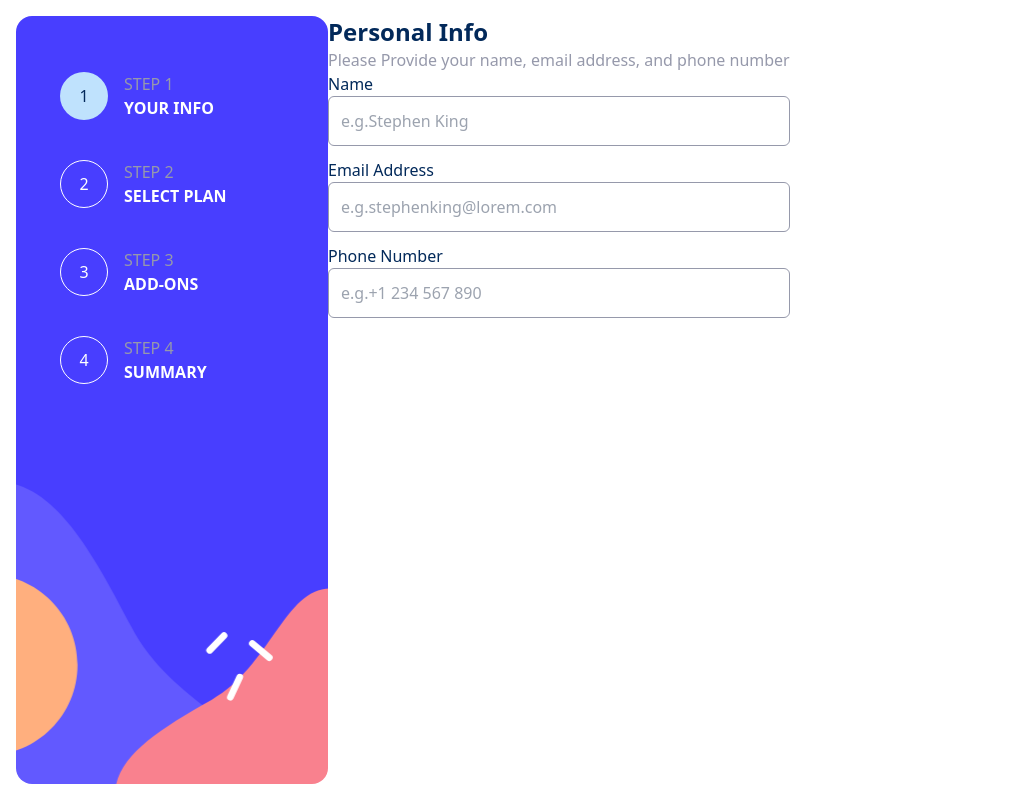
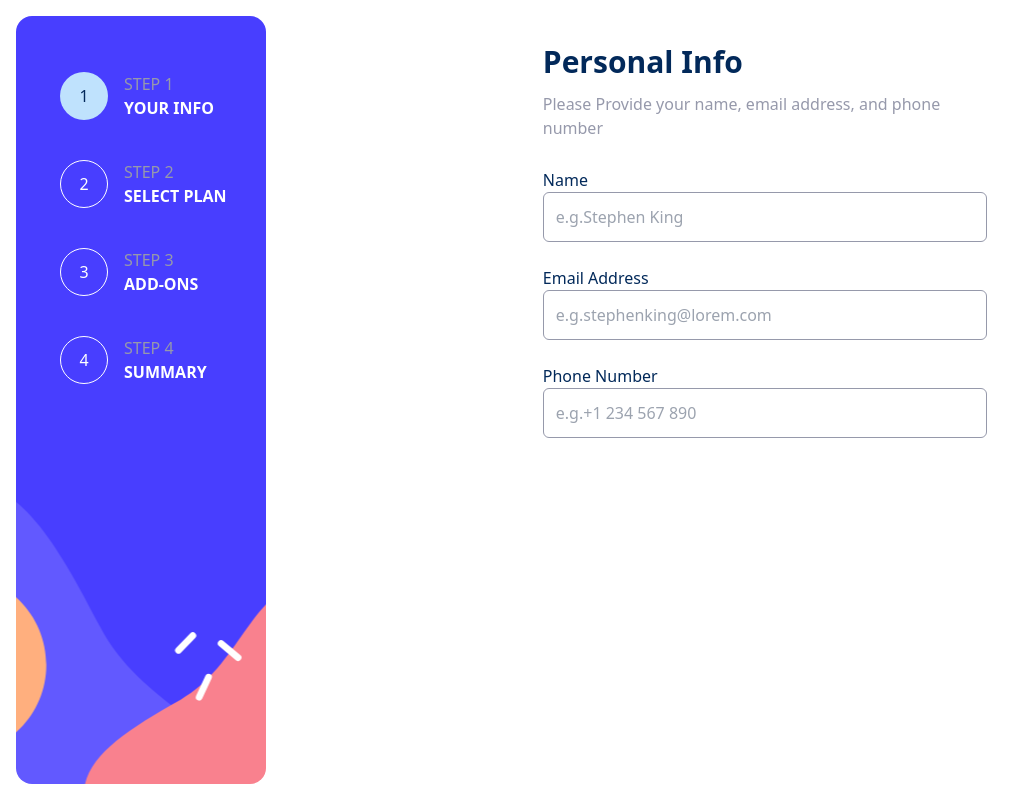
Before and after one commit to Mirtineh/multi-step-form, a React (Vite) app: page / in a window 1280 px wide. Shown: the whole page, without its empty margins (0-1034 px from the left). Built offline with nearby package versions, Linux system fonts and the light colour scheme.

Commit message:
first personal inflo phase

```diff
--- a/src/App.tsx
+++ b/src/App.tsx
@@ -4,12 +4,14 @@ import Stage from "./components/Stage";
 function App() {
   return (
     <>
-      <div className="flex flex-col sm:flex-row sm:p-4 h-screen relative">
+      <div className="flex flex-col sm:flex-row sm:p-4 h-screen">
         <div className="basis-1/3 sm:basis-3/12">
           <Stage />
         </div>
-        <div>
-          <PersonalInfo />
+        <div className="bg-magnolia sm:bg-white h-full w-full relative">
+          <div className="absolute sm:static w-72 h-full sm:w-[500px] mx-auto p-7  my-auto rounded-md -top-16 bg-white">
+            <PersonalInfo />
+          </div>
         </div>
       </div>
     </>
--- a/src/components/PersonalInfo.tsx
+++ b/src/components/PersonalInfo.tsx
@@ -6,11 +6,13 @@ interface PersonalInfoProps {}
 const PersonalInfo: FunctionComponent<PersonalInfoProps> = () => {
   return (
     <>
-      <h1 className="text-marine-blue font-bold text-2xl">Personal Info</h1>
-      <p className="text-cool-gray">
+      <h1 className="text-marine-blue font-bold text-2xl sm:text-3xl">
+        Personal Info
+      </h1>
+      <p className="text-cool-gray mt-3">
         Please Provide your name, email address, and phone number
       </p>
-      <div className="flex flex-col gap-3">
+      <div className="flex flex-col gap-3 sm:gap-6 mt-7">
         <Input label="Name" placeholder="e.g.Stephen King" />
         <Input label="Email Address" placeholder="e.g.stephenking@lorem.com" />
         <Input label="Phone Number" placeholder="e.g.+1 234 567 890" />
```
